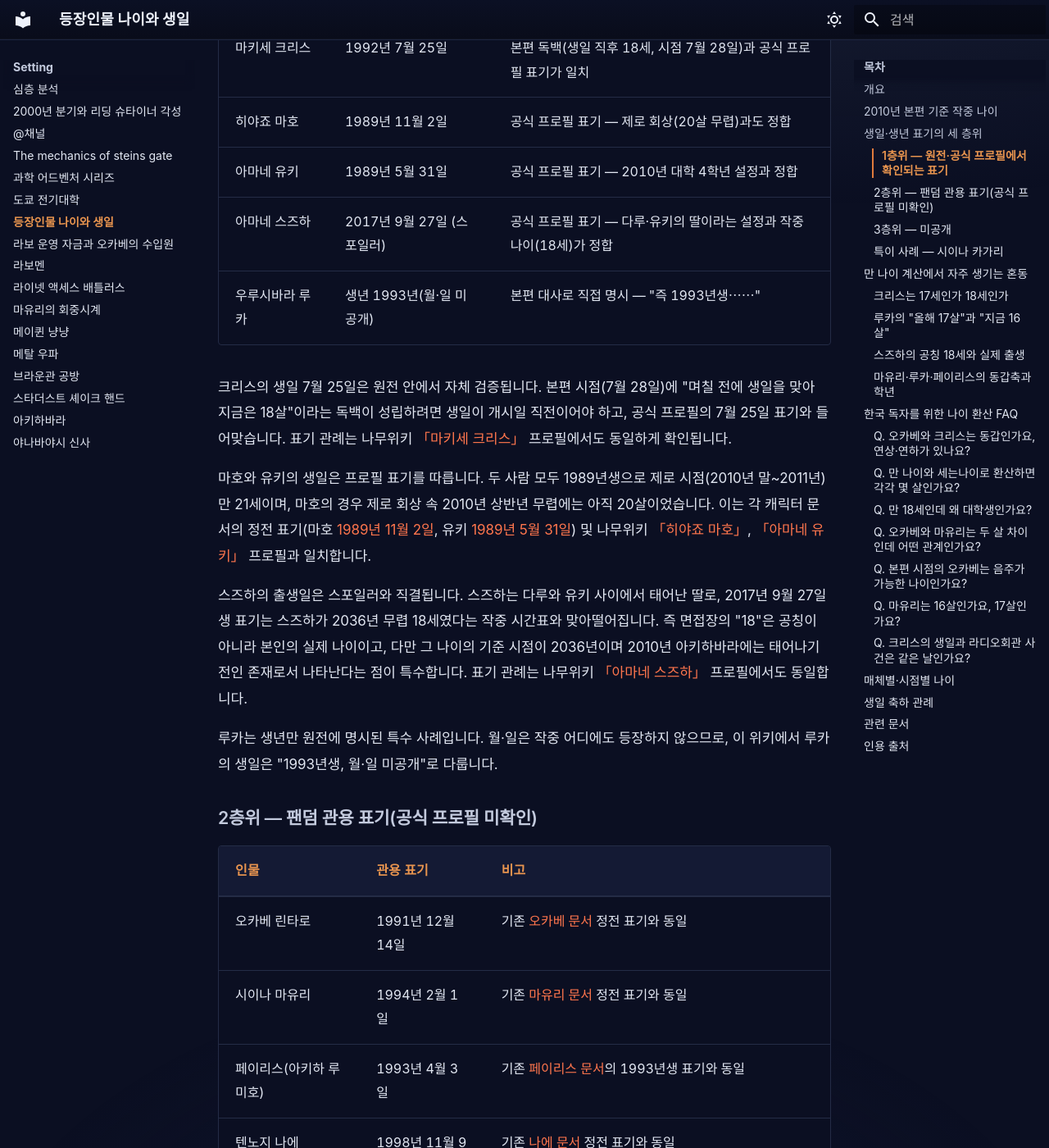
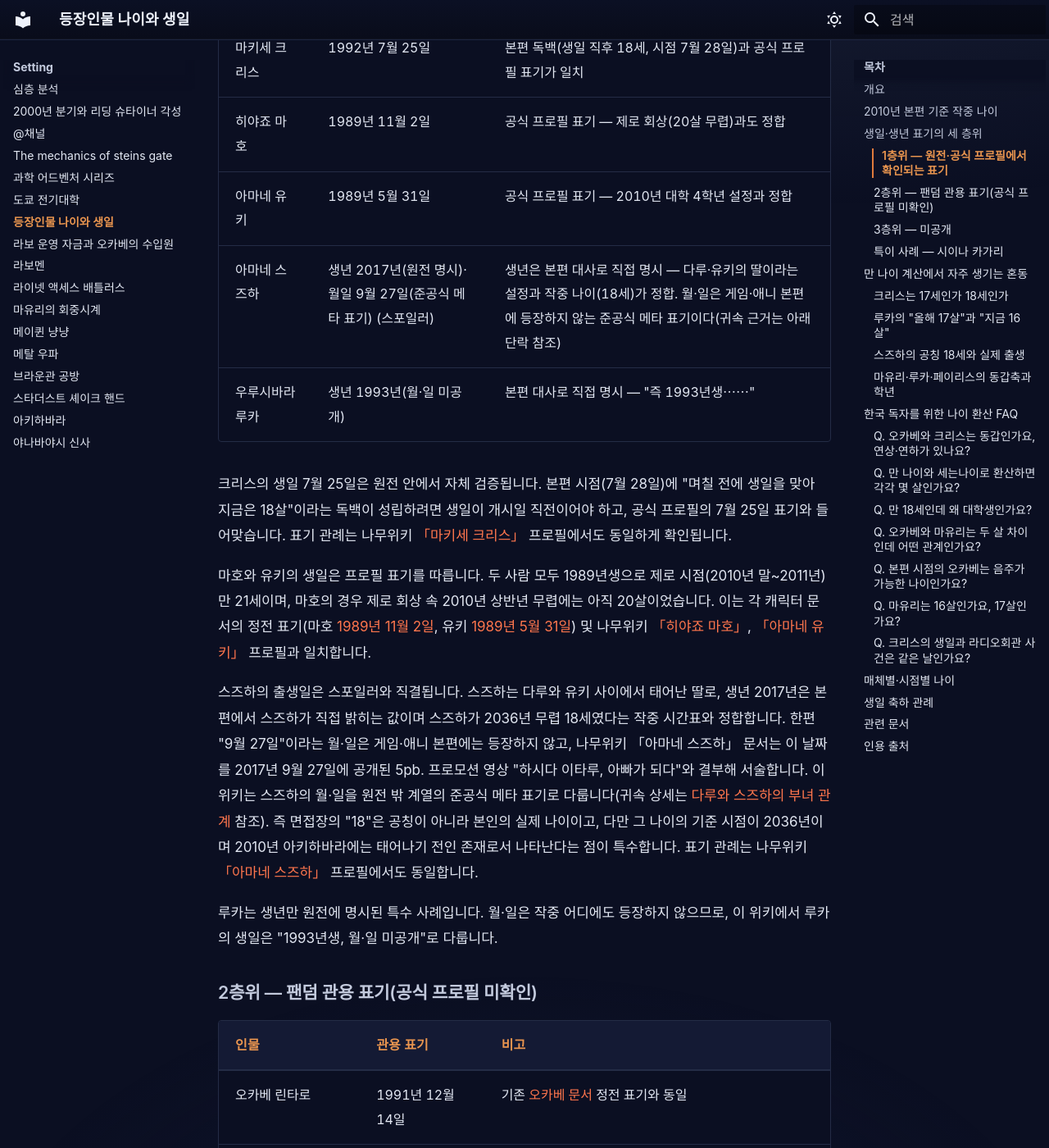
Before and after one commit to sgwiki/sgwiki.github.io, an MkDocs documentation site: the page built from wiki/setting/등장인물-나이와-생일.md, in a window 1280 px wide and 1400 px high, scrolled down 3141 px. Shown: the whole window at 82% size. Built offline with MkDocs 1.6.1 and Material for MkDocs 9.7.7, drawn with Linux system fonts in a browser that asks for light colours; some web fonts are replaced; some of the changed text lies outside the part shown.

Commit message:
wiki: 우선발행(사후검토) 2026-10-14 06:53 — 페이지 1건
정본: 677cff5e76d8783ceb61cc873e9ae9215c2b7701
검수: 사후검토 — 그림자 검수(01:00)와 P9 정정 대기열이 이어받는다

```diff
--- a/wiki/setting/등장인물-나이와-생일.md
+++ b/wiki/setting/등장인물-나이와-생일.md
@@ -66,14 +66,14 @@ description: "슈타인즈 게이트 시리즈 등장인물의 작중 나이와
 | 마키세 크리스 | 1992년 7월 25일 | 본편 독백(생일 직후 18세, 시점 7월 28일)과 공식 프로필 표기가 일치 |
 | 히야죠 마호 | 1989년 11월 2일 | 공식 프로필 표기 — 제로 회상(20살 무렵)과도 정합 |
 | 아마네 유키 | 1989년 5월 31일 | 공식 프로필 표기 — 2010년 대학 4학년 설정과 정합 |
-| 아마네 스즈하 | 2017년 9월 27일 (스포일러) | 공식 프로필 표기 — 다루·유키의 딸이라는 설정과 작중 나이(18세)가 정합 |
+| 아마네 스즈하 | 생년 2017년(원전 명시)·월일 9월 27일(준공식 메타 표기) (스포일러) | 생년은 본편 대사로 직접 명시 — 다루·유키의 딸이라는 설정과 작중 나이(18세)가 정합. 월·일은 게임·애니 본편에 등장하지 않는 준공식 메타 표기이다(귀속 근거는 아래 단락 참조) |
 | 우루시바라 루카 | 생년 1993년(월·일 미공개) | 본편 대사로 직접 명시 — "즉 1993년생⋯⋯" |
 
 크리스의 생일 7월 25일은 원전 안에서 자체 검증됩니다. 본편 시점(7월 28일)에 "며칠 전에 생일을 맞아 지금은 18살"이라는 독백이 성립하려면 생일이 개시일 직전이어야 하고, 공식 프로필의 7월 25일 표기와 들어맞습니다. 표기 관례는 나무위키 [「마키세 크리스」](https://namu.wiki/w/%EB%A7%88%ED%82%A4%EC%84%B8%20%ED%81%AC%EB%A6%AC%EC%8A%A4) 프로필에서도 동일하게 확인됩니다.
 
 마호와 유키의 생일은 프로필 표기를 따릅니다. 두 사람 모두 1989년생으로 제로 시점(2010년 말~2011년) 만 21세이며, 마호의 경우 제로 회상 속 2010년 상반년 무렵에는 아직 20살이었습니다. 이는 각 캐릭터 문서의 정전 표기(마호 [1989년 11월 2일](../캐릭터/히야죠-마호.md), 유키 [1989년 5월 31일](../캐릭터/아마네-유키.md)) 및 나무위키 [「히야죠 마호」](https://namu.wiki/w/%ED%9E%88%EC%95%BC%EC%A3%A0%20%EB%A7%88%ED%98%B8), [「아마네 유키」](https://namu.wiki/w/%EC%95%84%EB%A7%88%EB%84%A4%20%EC%9C%A0%ED%82%A4) 프로필과 일치합니다.
 
-스즈하의 출생일은 스포일러와 직결됩니다. 스즈하는 다루와 유키 사이에서 태어난 딸로, 2017년 9월 27일생 표기는 스즈하가 2036년 무렵 18세였다는 작중 시간표와 맞아떨어집니다. 즉 면접장의 "18"은 공칭이 아니라 본인의 실제 나이이고, 다만 그 나이의 기준 시점이 2036년이며 2010년 아키하바라에는 태어나기 전인 존재로서 나타난다는 점이 특수합니다. 표기 관례는 나무위키 [「아마네 스즈하」](https://namu.wiki/w/%EC%95%84%EB%A7%88%EB%84%A4%20%EC%8A%A4%EC%A6%88%ED%95%98) 프로필에서도 동일합니다.
+스즈하의 출생일은 스포일러와 직결됩니다. 스즈하는 다루와 유키 사이에서 태어난 딸로, 생년 2017년은 본편에서 스즈하가 직접 밝히는 값이며 스즈하가 2036년 무렵 18세였다는 작중 시간표와 정합합니다. 한편 "9월 27일"이라는 월·일은 게임·애니 본편에는 등장하지 않고, 나무위키 「아마네 스즈하」 문서는 이 날짜를 2017년 9월 27일에 공개된 5pb. 프로모션 영상 "하시다 이타루, 아빠가 되다"와 결부해 서술합니다. 이 위키는 스즈하의 월·일을 원전 밖 계열의 준공식 메타 표기로 다룹니다(귀속 상세는 [다루와 스즈하의 부녀 관계](../lore/다루와-스즈하의-부녀-관계.md) 참조). 즉 면접장의 "18"은 공칭이 아니라 본인의 실제 나이이고, 다만 그 나이의 기준 시점이 2036년이며 2010년 아키하바라에는 태어나기 전인 존재로서 나타난다는 점이 특수합니다. 표기 관례는 나무위키 [「아마네 스즈하」](https://namu.wiki/w/%EC%95%84%EB%A7%88%EB%84%A4%20%EC%8A%A4%EC%A6%88%ED%95%98) 프로필에서도 동일합니다.
 
 루카는 생년만 원전에 명시된 특수 사례입니다. 월·일은 작중 어디에도 등장하지 않으므로, 이 위키에서 루카의 생일은 "1993년생, 월·일 미공개"로 다룹니다.
 
@@ -133,7 +133,7 @@ description: "슈타인즈 게이트 시리즈 등장인물의 작중 나이와
 
 정리하면 다음과 같습니다.
 
-- 스즈하의 실제 출생은 2017년 9월 27일(다루·유키의 딸)입니다. 2036년 무렵 스즈하는 18세이므로, 면접에서의 "18"은 거짓된 공칭이 아니라 본인의 실제 나이입니다.
+- 스즈하의 실제 출생은 2017년생(다루·유키의 딸)이며, 월·일 표기(9월 27일)는 준공식 메타 표기입니다(1층위 표의 스즈하 행 참조). 2036년 무렵 스즈하는 18세이므로, 면접에서의 "18"은 거짓된 공칭이 아니라 본인의 실제 나이입니다.
 - 다만 2010년 8월 기준으로 스즈하는 아직 태어나지 않은 상태입니다. 오카베의 "나랑 동갑인가"라는 인식은 표면상의 나이 비교이며, 실제 세대로는 오카베보다 26년 뒤에 태어납니다.
 - 스즈하 문서의 "18세(2010년 기준)" 표기는 이처럼 신체·공칭 나이 기준의 값이지, 2010년 출생 기준의 만 나이가 아닙니다.
 
@@ -229,7 +229,7 @@ description: "슈타인즈 게이트 시리즈 등장인물의 작중 나이와
 
 ## 생일 축하 관례
 
-크리스(7월 25일)나 스즈하(9월 27일)처럼 생일이 알려진 인물에게는 팬덤과 공식 계정에서 생일에 맞춘 축하 일러스트나 기념 게시가 이루어져 왔습니다. 다만 이 위키는 이들 콘텐츠의 공식 원 출처를 확인하지 못했으므로, 여기서는 관례가 존재한다는 소개로만 기록하고 개별 건의 출처 판정은 하지 않습니다.
+크리스(7월 25일)나 스즈하(9월 27일, 준공식 메타 표기)처럼 생일이 알려진 인물에게는 팬덤과 공식 계정에서 생일에 맞춘 축하 일러스트나 기념 게시가 이루어져 왔습니다. 다만 이 위키는 이들 콘텐츠의 공식 원 출처를 확인하지 못했으므로, 여기서는 관례가 존재한다는 소개로만 기록하고 개별 건의 출처 판정은 하지 않습니다.
 
 ## 관련 문서
 
@@ -248,4 +248,6 @@ description: "슈타인즈 게이트 시리즈 등장인물의 작중 나이와
 
 - 크리스·마호·유키·스즈하·루카의 생일 프로필 표기 관례는 나무위키 [「마키세 크리스」](https://namu.wiki/w/%EB%A7%88%ED%82%A4%EC%84%B8%20%ED%81%AC%EB%A6%AC%EC%8A%A4)·[「히야죠 마호」](https://namu.wiki/w/%ED%9E%88%EC%95%BC%EC%A3%A0%20%EB%A7%88%ED%98%B8)·[「아마네 유키」](https://namu.wiki/w/%EC%95%84%EB%A7%88%EB%84%A4%20%EC%9C%A0%ED%82%A4)·[「아마네 스즈하」](https://namu.wiki/w/%EC%95%84%EB%A7%88%EB%84%A4%20%EC%8A%A4%EC%A6%88%ED%95%98)·[「우루시바라 루카」](https://namu.wiki/w/%EC%9A%B0%EB%A3%A8%EC%8B%9C%EB%B0%94%EB%9D%BC%20%EB%A3%A8%EC%B9%B4) 프로필과, 생년월일 연표인 나무위키 [「Steins;Gate/연표」](https://namu.wiki/w/Steins%3BGate/%EC%97%B0%ED%91%9C)와 교차 확인하였다.
 
+- 스즈하의 출생 월·일(9월 27일)은 나무위키 프로필 표기와 함께 2017년 9월 27일 공개 5pb. 프로모션 영상 "하시다 이타루, 아빠가 되다"를 근거로 다루는 준공식 메타 표기이며, 귀속 상세는 [다루와 스즈하의 부녀 관계](../lore/다루와-스즈하의-부녀-관계.md) 문서의 인용 출처 절을 따른다.
+
 - 오카베·마유리·페이리스·나에·하시다 이타루의 관용 생일 표기와 모에카·유고의 미고지 처리는 이 위키 캐릭터 문서의 정전 프로필 표기를 기준으로 삼았다.
```
